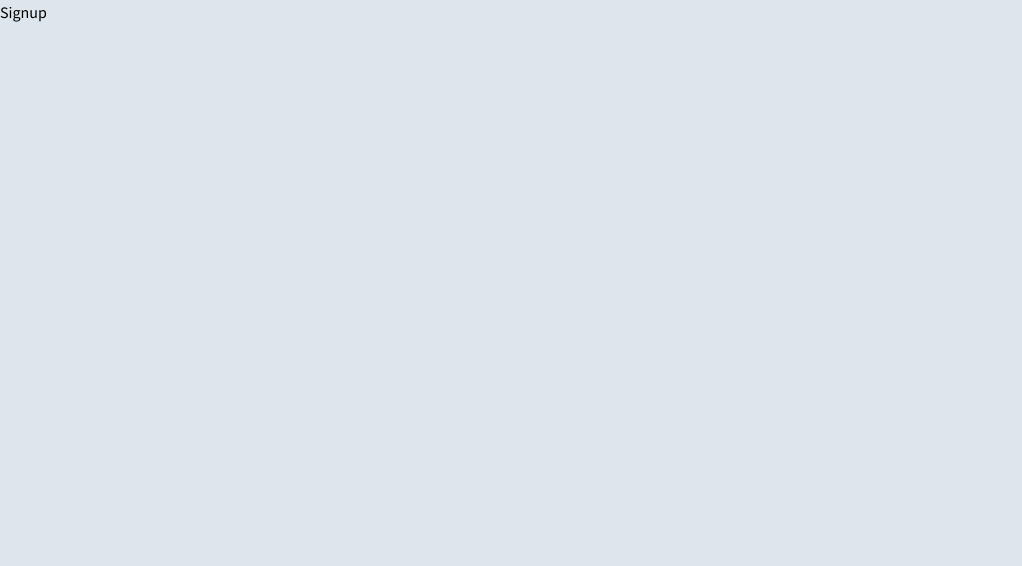
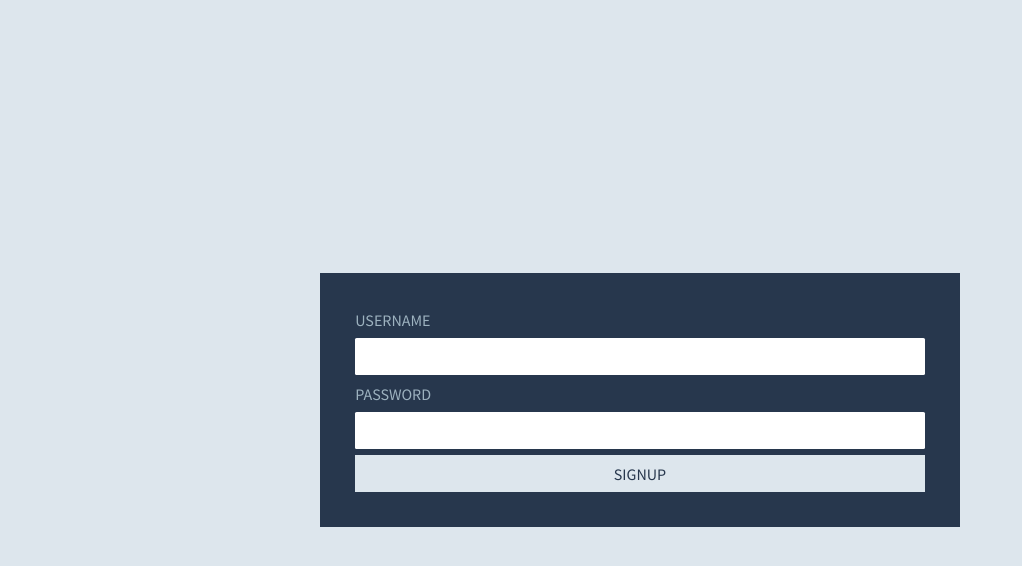
Before and after one commit to N-coder-bot/Houbse-Bill-Manager-Front-End-, a React (Vite) app: page /signup in a window 1280 px wide. Shown: the top 566 px of the page, without its empty margins (0-1022 px from the left). Built offline with nearby package versions, Linux system fonts and the light colour scheme.

Commit message:
signup form

```diff
--- a/src/pages/SignUp/Signup.jsx
+++ b/src/pages/SignUp/Signup.jsx
@@ -1,6 +1,47 @@
+import axios from "axios";
 import styles from "./Signup.module.css";
 function Signup() {
-  return <div>Signup</div>;
+  const handleSubmit = async (event) => {
+    event.preventDefault();
+    const data = {
+      username: event.target.username.value,
+      password: event.target.password.value,
+    };
+    const response = await axios.post(
+      "http://localhost:8000/users/user/signup",
+      data
+    );
+    //add throw and catch statements later...
+    alert("account created successfully!");
+    window.location.href = `/login`;
+  };
+  return (
+    <div className={styles.container}>
+      <form onSubmit={handleSubmit} id={styles.form}>
+        <label htmlFor="username" className={styles.formItem}>
+          USERNAME
+        </label>
+        <input
+          type="text"
+          name="username"
+          id={styles.name}
+          className={styles.formItem}
+        />
+        <label htmlFor="password" className={styles.formItem}>
+          PASSWORD
+        </label>
+        <input
+          type="password"
+          name="password"
+          id={styles.password}
+          className={styles.formItem}
+        />
+        <button type="submit" id={styles.login} className={styles.formItem}>
+          SIGNUP
+        </button>
+      </form>
+    </div>
+  );
 }
 
 export default Signup;
```
